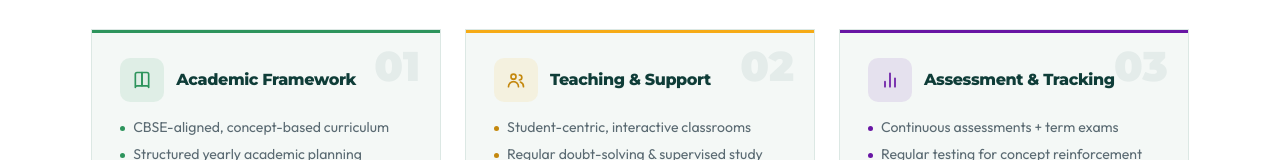
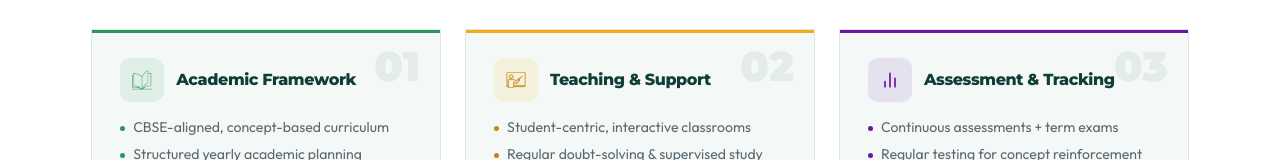
Before and after one commit to TheAcademicCity/TAC_Main_Website_2026_27, a Next.js app: page /academics in a window 1280 px wide. Shown: the part 790-950 px from the top of the page. Built offline with nearby package versions, Linux system fonts and the light colour scheme.

Commit message:
Changes to curriculum and approach section

```diff
--- a/src/components/sections/academics/CdfOverviewSection.tsx
+++ b/src/components/sections/academics/CdfOverviewSection.tsx
@@ -25,6 +25,39 @@ const accentStyles = {
   },
 } as const;
 
+const pillarIconSizeClass = "h-5 w-5 shrink-0";
+
+const pillarIconMasks = {
+  book: "/images/academics/icon-book.png",
+  users: "/images/academics/icon-teaching-support.png",
+} as const satisfies Partial<Record<CdfPillar["icon"], string>>;
+
+function MaskedPillarIcon({ src, className }: { src: string; className?: string }) {
+  return (
+    <span
+      aria-hidden
+      className={cn(
+        pillarIconSizeClass,
+        "bg-current [mask-position:center] [mask-repeat:no-repeat] [mask-size:122%]",
+        className,
+      )}
+      style={{
+        maskImage: `url("${src}")`,
+        WebkitMaskImage: `url("${src}")`,
+      }}
+    />
+  );
+}
+
+function PillarIcon({ icon, className }: { icon: CdfPillar["icon"]; className?: string }) {
+  const maskSrc = pillarIconMasks[icon as keyof typeof pillarIconMasks];
+  if (maskSrc) {
+    return <MaskedPillarIcon src={maskSrc} className={className} />;
+  }
+
+  return <Icon name={icon} className={cn(pillarIconSizeClass, className)} />;
+}
+
 function PillarCard({ pillar }: { pillar: CdfPillar }) {
   const styles = accentStyles[pillar.accent];
 
@@ -36,7 +69,7 @@ function PillarCard({ pillar }: { pillar: CdfPillar }) {
       </span>
       <div className="mb-4 flex items-center gap-3">
         <span className={cn("grid h-11 w-11 place-items-center rounded-[10px]", styles.icon)}>
-          <Icon name={pillar.icon} className="h-5 w-5" />
+          <PillarIcon icon={pillar.icon} />
         </span>
         <h3 className="font-montserrat text-base font-extrabold text-forest-deep">{pillar.title}</h3>
       </div>
--- a/src/components/ui/Icon.tsx
+++ b/src/components/ui/Icon.tsx
@@ -130,8 +130,8 @@ const icons = {
   ),
   brain: (
     <>
-      <path d="M9.5 2A2.5 2.5 0 0 1 12 4.5v15a2.5 2.5 0 0 1-4.96-.44 2.5 2.5 0 0 1-2.96-3.08 3 3 0 0 1-.34-5.58 2.5 2.5 0 0 1 1.32-4.24 2.5 2.5 0 0 1 4.44-1.66Z" />
-      <path d="M14.5 2A2.5 2.5 0 0 0 12 4.5v15a2.5 2.5 0 0 0 4.96-.44 2.5 2.5 0 0 0 2.96-3.08 3 3 0 0 0 .34-5.58 2.5 2.5 0 0 0-1.32-4.24 2.5 2.5 0 0 0-4.44-1.66Z" />
+      <path d="M4.222 21.995v-3.55c0-1.271-.333-1.932-.987-3.037A8.888 8.888 0 0 1 10.889 2a8.89 8.89 0 0 1 8.889 8.887c0 .58 0 .87.024 1.032c.058.388.24.722.417 1.068L22 16.441l-1.4.7c-.405.202-.608.303-.749.49s-.181.399-.26.82l-.008.042c-.183.968-.384 2.036-.95 2.71c-.2.237-.448.43-.727.567c-.461.225-1.028.225-2.162.225c-.525 0-1.051.012-1.576 0c-1.243-.031-2.168-1.077-2.168-2.29" />
+      <path d="M14.388 10.532c-.426 0-.815-.162-1.11-.427m1.11.426c0 1.146-.664 2.235-1.942 2.235S10.504 13.854 10.504 15m3.884-4.469c2.15 0 2.15-3.35 0-3.35q-.294.001-.557.095c.105-2.498-3.496-3.176-4.312-.836m.985 1.857c0-.774-.39-1.456-.985-1.857m0 0c-1.852-1.25-4.32.993-3.146 2.993c-1.97.295-1.76 3.333.247 3.333a1.66 1.66 0 0 0 1.362-.712" />
     </>
   ),
   lab: (
```
Also changed, not shown: public/images/academics/icon-book.png (added), public/images/academics/icon-teaching-support.png (added).
